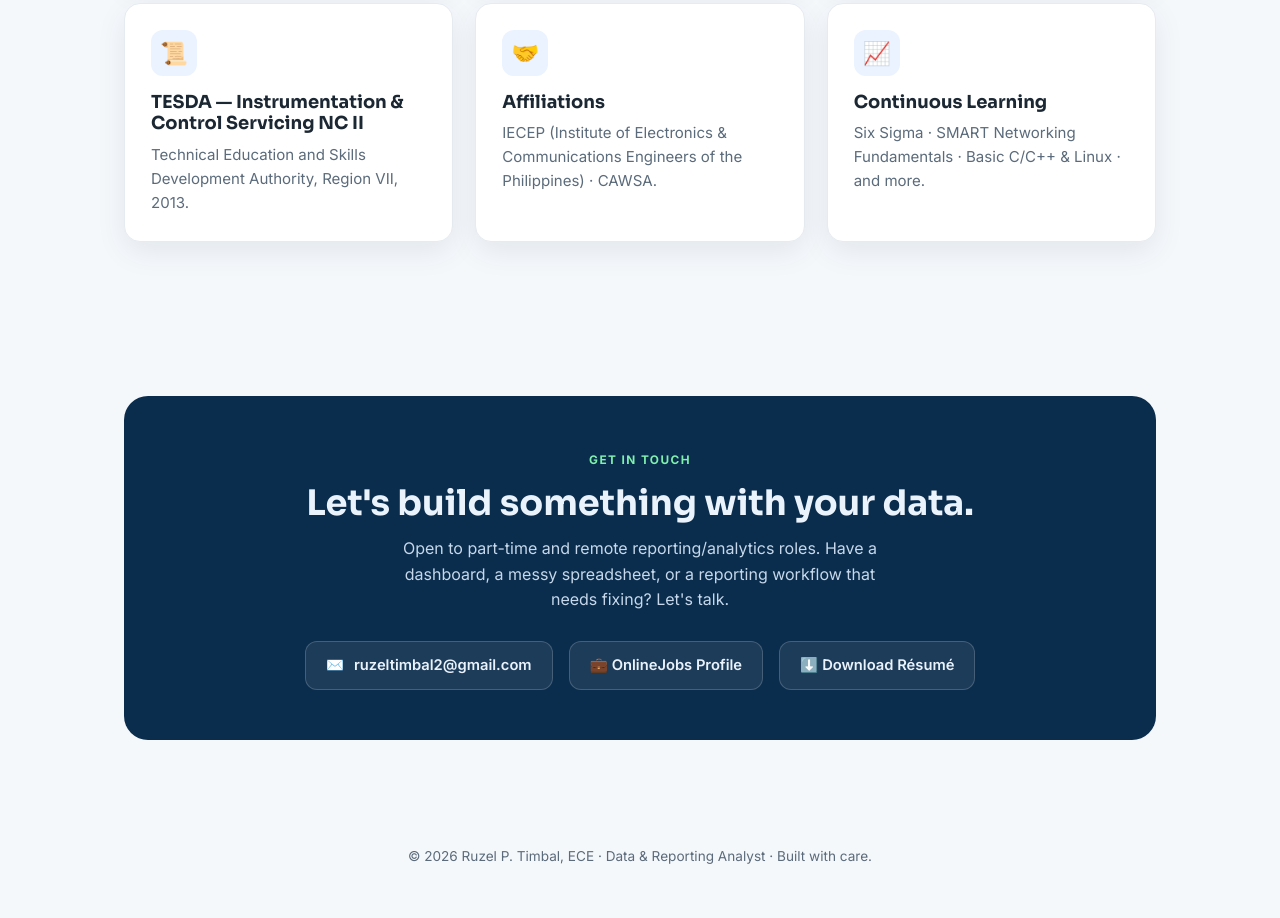
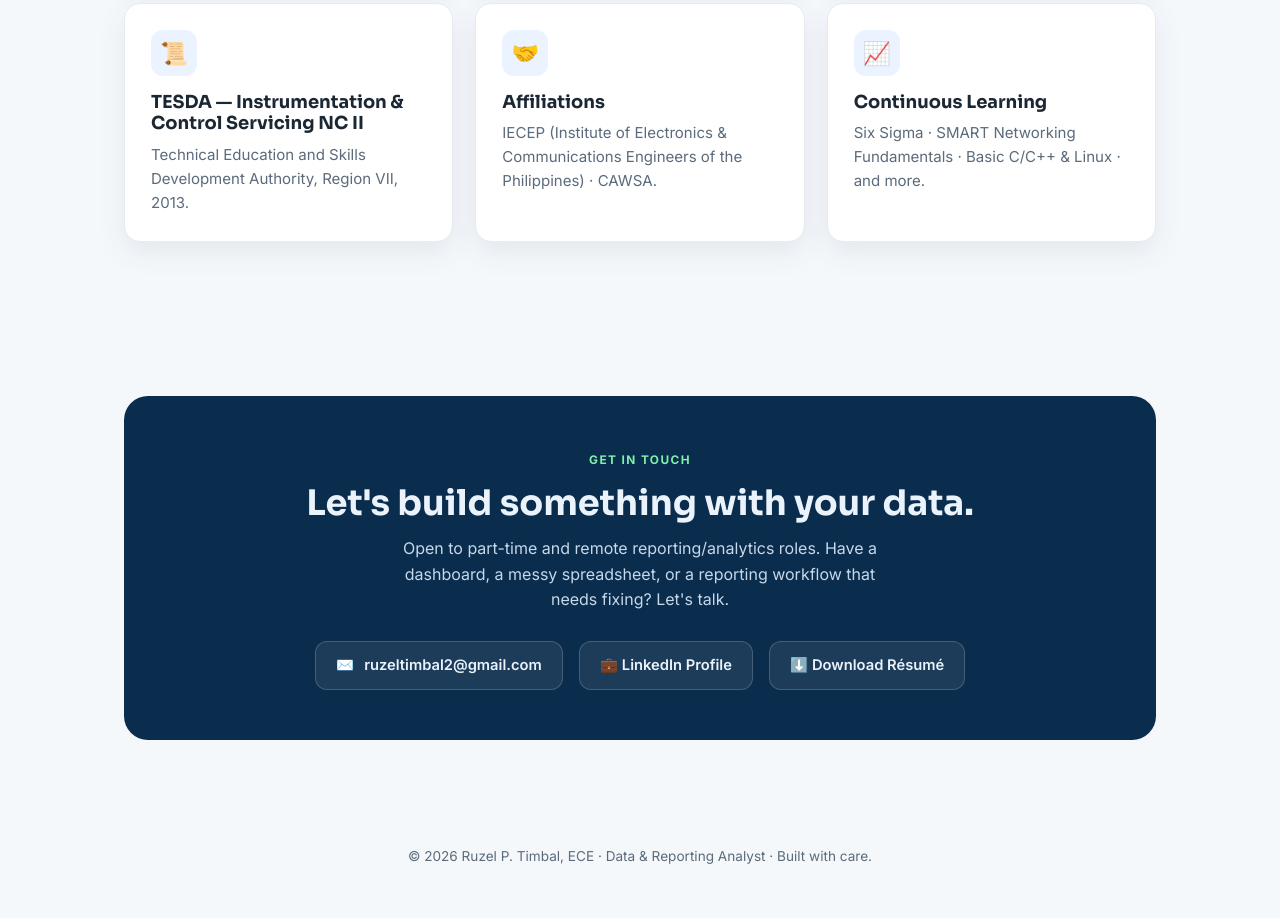
Before and after one commit to ruzeltimbal/rtimbalportfolio, a plain HTML site: page index.html in a window 1280 px wide. Shown: the part 4928-5846 px from the top of the page. Drawn offline with Linux system fonts and the light colour scheme.

Commit message:
Replace OnlineJobs link with LinkedIn in contact section
Co-Authored-By: Claude Opus 4.8 (1M context) <noreply@anthropic.com>

```diff
--- a/index.html
+++ b/index.html
@@ -481,7 +481,7 @@
       <p>Open to part-time and remote reporting/analytics roles. Have a dashboard, a messy spreadsheet, or a reporting workflow that needs fixing? Let's talk.</p>
       <div class="contact-list">
         <a class="cbtn" id="emailBtn" href="#">✉️ <span id="emailText">Email me</span></a>
-        <a class="cbtn" href="https://www.onlinejobs.ph/jobseekers/info/3424754" target="_blank" rel="noopener">💼 OnlineJobs Profile</a>
+        <a class="cbtn" href="https://www.linkedin.com/in/ruzel-timbal" target="_blank" rel="noopener">💼 LinkedIn Profile</a>
         <a class="cbtn" href="Ruzel-Timbal-Resume.pdf" download>⬇️ Download Résumé</a>
       </div>
     </div>
```
